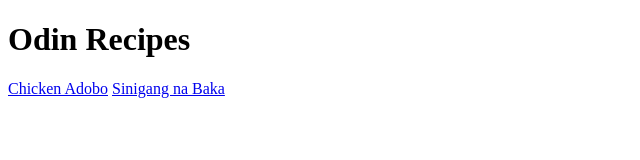
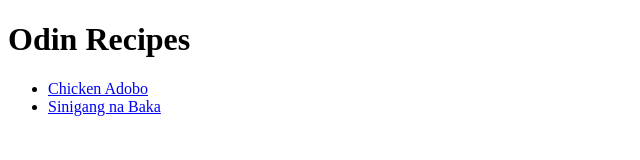
Before and after one commit to haruhadj/odin-recipes, a plain HTML site: page index.html in a window 1280 px wide. Shown: the whole page, without its empty margins (0-640 px from the left). Drawn offline with Linux system fonts and the light colour scheme.

Commit message:
update index

```diff
--- a/index.html
+++ b/index.html
@@ -7,7 +7,9 @@
 </head>
 <body>
     <h1>Odin Recipes</h1>
-    <a href="./recipes/adobo.html">Chicken Adobo</a>
-    <a href="./recipes/sinigang.html">Sinigang na Baka</a>
+    <ul>
+        <li><a href="./recipes/adobo.html">Chicken Adobo</a></li>
+        <li><a href="./recipes/sinigang.html">Sinigang na Baka</a></li>
+    </ul>
 </body>
 </html>
```
